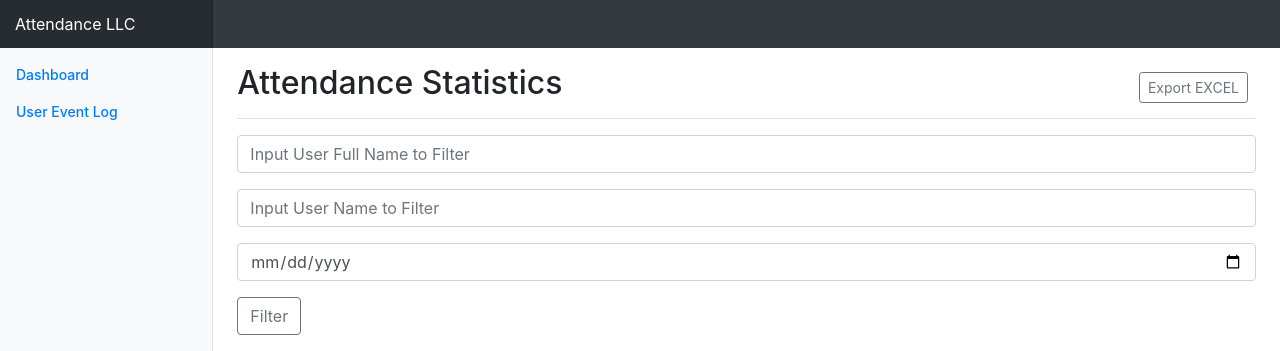
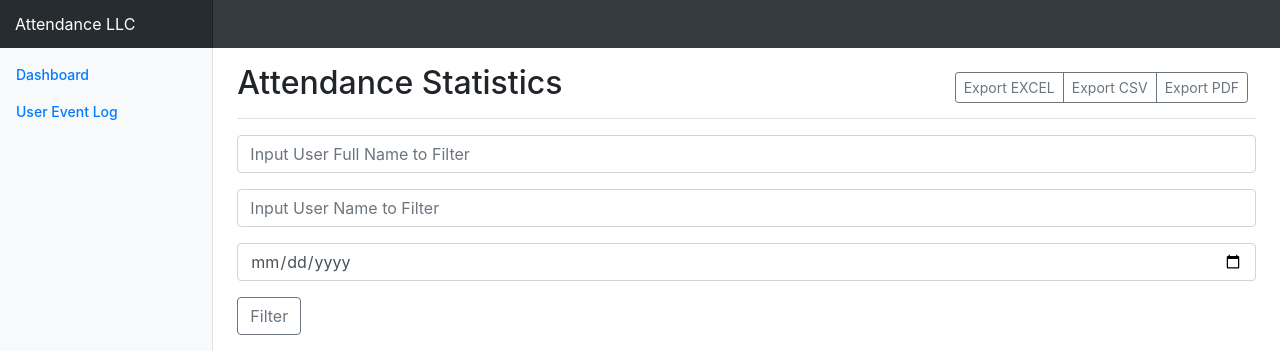
Before and after one commit to abukhalid-abdurrahman/turbo-hr, a Django app: page / in a window 1280 px wide. Shown: the top 351 px of the page. Run offline with Django 3.2, Linux system fonts and the light colour scheme; data that the repository does not hold is empty; some libraries are stand-ins or nearby versions.

Commit message:
added buttons for export csv and pdf

```diff
--- a/turboHrBot/turboHrBotApp/templates/attendance.html
+++ b/turboHrBot/turboHrBotApp/templates/attendance.html
@@ -8,6 +8,8 @@
     <div class="btn-toolbar mb-2 mb-md-0">
       <div class="btn-group mr-2">
         <a href="/exportExcel?name-filter={{ fullNameFilter }}&username-filter={{ usernameFilter }}&date-filter={{ dateFilter }}" class="btn btn-sm btn-outline-secondary">Export EXCEL</a>
+        <a href="/exportAttendanceCsv?name-filter={{ fullNameFilter }}&username-filter={{ usernameFilter }}&date-filter={{ dateFilter }}" class="btn btn-sm btn-outline-secondary">Export CSV</a>
+        <a href="/exportAttendancePdf?name-filter={{ fullNameFilter }}&username-filter={{ usernameFilter }}&date-filter={{ dateFilter }}" class="btn btn-sm btn-outline-secondary">Export PDF</a>
       </div>
     </div>
   </div>
--- a/turboHrBot/turboHrBotApp/templates/logs.html
+++ b/turboHrBot/turboHrBotApp/templates/logs.html
@@ -8,6 +8,8 @@
     <div class="btn-toolbar mb-2 mb-md-0">
       <div class="btn-group mr-2">
         <a href="/exportLogsExcel?name-filter={{ fullNameFilter }}&date-filter={{ dateFilter }}" class="btn btn-sm btn-outline-secondary">Export EXCEL</a>
+        <a href="/exportLogsCsv?name-filter={{ fullNameFilter }}&date-filter={{ dateFilter }}" class="btn btn-sm btn-outline-secondary">Export CSV</a>
+        <a href="/exportLogsPdf?name-filter={{ fullNameFilter }}&date-filter={{ dateFilter }}" class="btn btn-sm btn-outline-secondary">Export PDF</a>
       </div>
     </div>
   </div>
```
Also changed, not shown: turboHrBot/db.sqlite3 (added), turboHrBot/turboHrBotApp/migrations/0001_initial.py (added), turboHrBot/turboHrBotApp/migrations/__init__.py (added).
